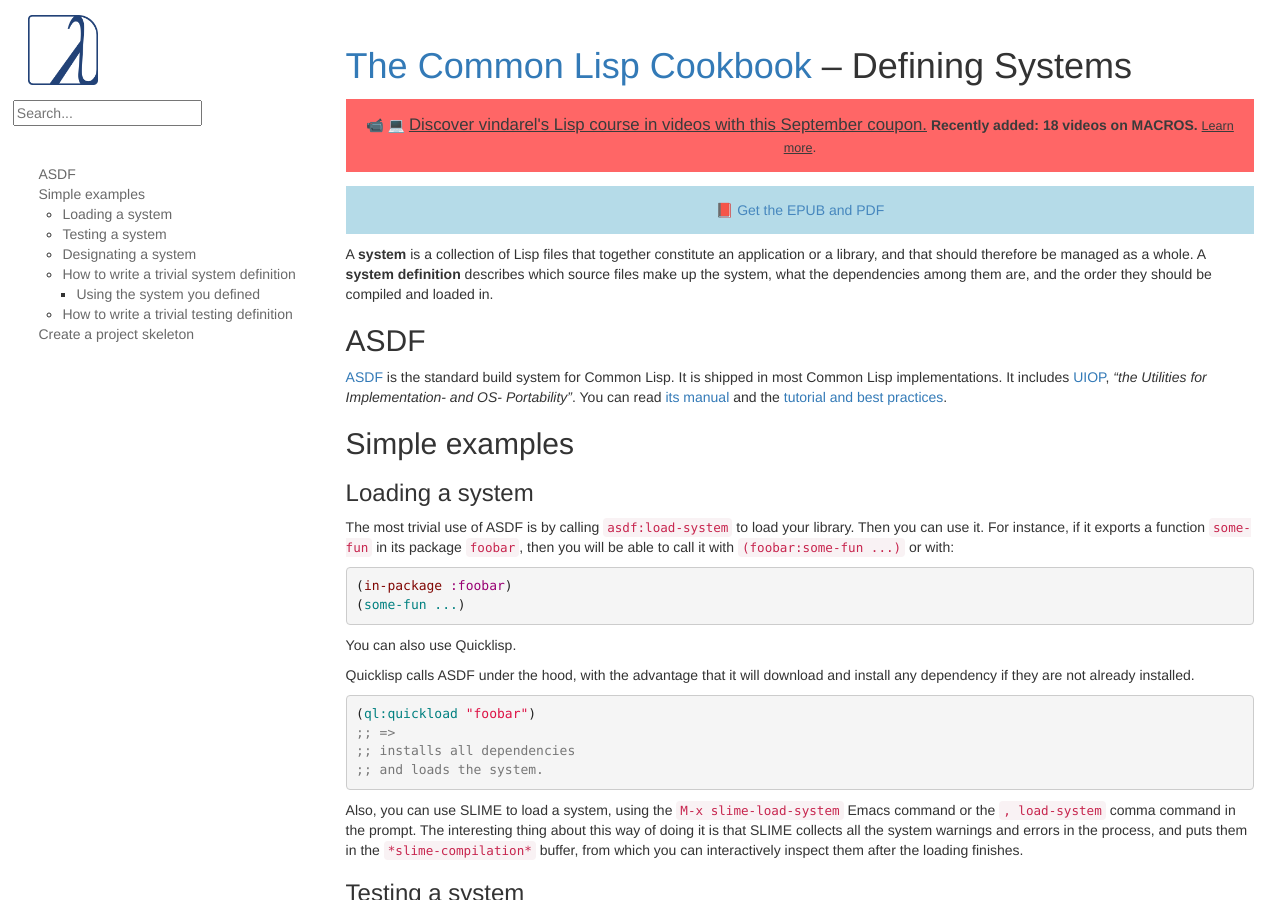
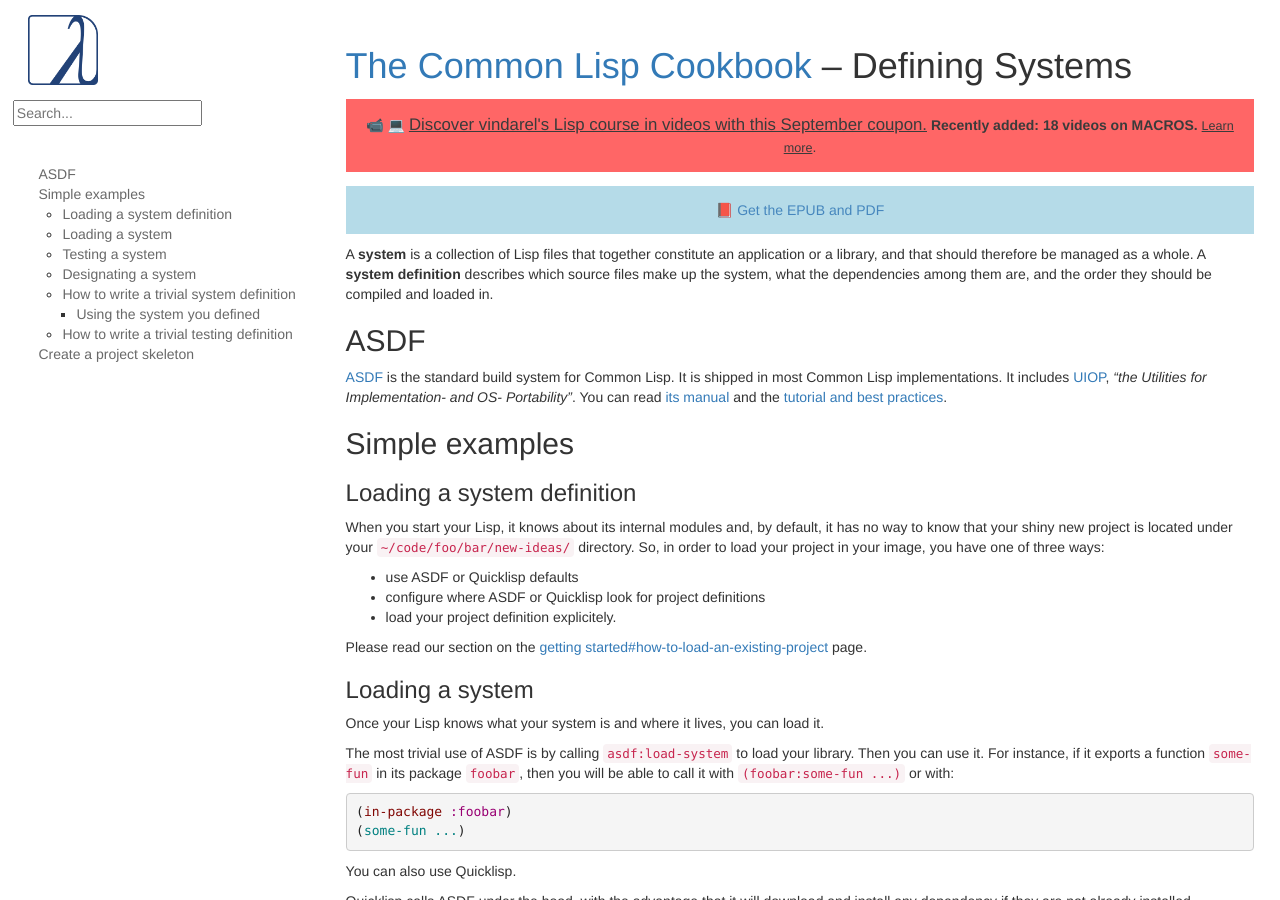
Before and after one commit to LispCookbook/cl-cookbook, a Jekyll site: the page built from systems.md, in a window 1280 px wide and 900 px high. Built offline with Jekyll 4.4.1, drawn with Linux system fonts in a browser that asks for light colours.

Commit message:
systems: refer to how to load an existing project

```diff
--- a/systems.md
+++ b/systems.md
@@ -19,7 +19,23 @@
 
 ## Simple examples
 
+### Loading a system definition
+
+When you start your Lisp, it knows about its internal modules and, by
+default, it has no way to know that your shiny new project is located
+under your `~/code/foo/bar/new-ideas/` directory. So, in order to load
+your project in your image, you have one of three ways:
+
+- use ASDF or Quicklisp defaults
+- configure where ASDF or Quicklisp look for project definitions
+- load your project definition explicitely.
+
+Please read our section on the [getting started#how-to-load-an-existing-project](https://lispcookbook.github.io/cl-cookbook/getting-started.html#how-to-load-an-existing-project) page.
+
+
 ### Loading a system
+
+Once your Lisp knows what your system is and where it lives, you can load it.
 
 The most trivial use of ASDF is by calling `asdf:load-system` to load your library.
 Then you can use it.
```
Also changed, not shown: getting-started.md (+4 -1 lines).
